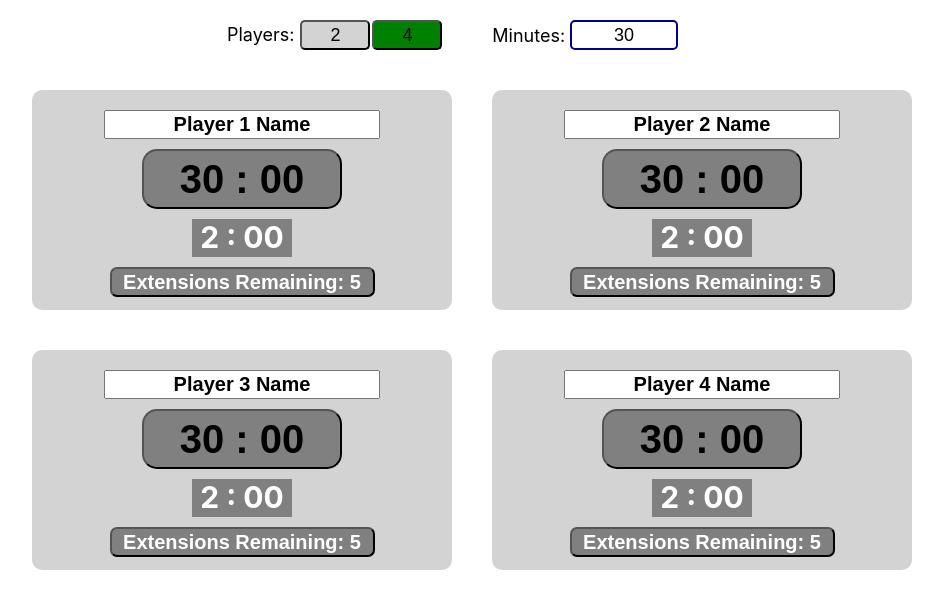
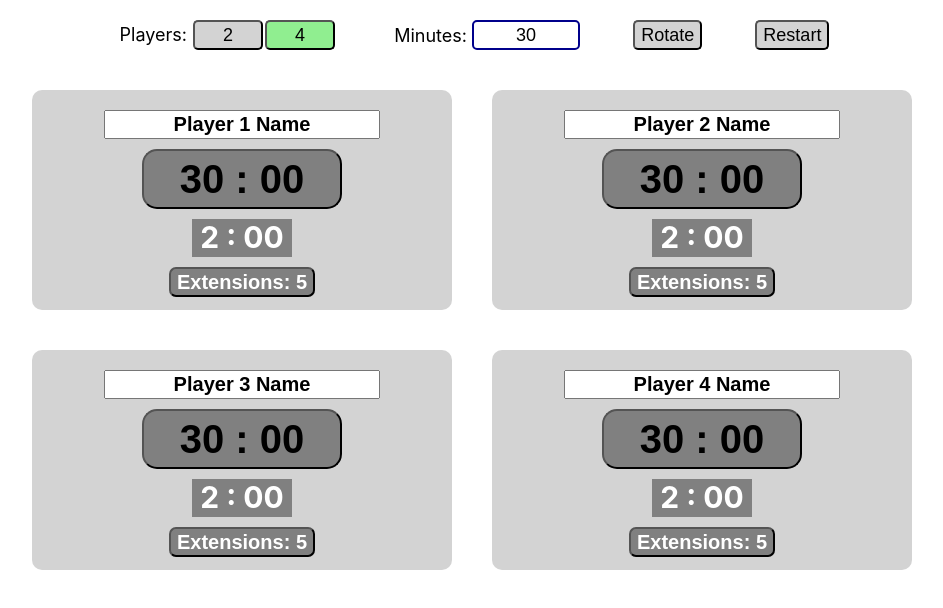
Before and after one commit to dracobg/multi_player_timer, a React (Create React App) app: page / in a window 1280 px wide. Shown: the top 608 px of the page, without its empty margins (168-1111 px from the left). Built offline with nearby package versions, Linux system fonts and the light colour scheme.

Commit message:
added rotate and restart buttons

```diff
--- a/src/App.css
+++ b/src/App.css
@@ -7,9 +7,9 @@
 .settingsDiv {
   display: flex;
   flex-wrap: wrap;
-  flex-direction: row;
-  justify-content: space-evenly;
-  width: 500px;
+  flex-direction: column;
+  justify-content: center;
+  width: 60%;
   margin: 20px auto;
   height: 30px;
 }
@@ -44,6 +44,10 @@
   margin: 0 auto;
 }
 
+.clocksDiv.twoPlayer {
+  width: 40%;
+}
+
 .clockDiv {
   width: 400px;
   height: 200px;
@@ -51,6 +55,18 @@
   background-color: lightgray;
   border-radius: 10px;
   padding: 10px;
+}
+
+.clockDiv.rotate {
+  transform: rotate(180deg);
+}
+
+.displayClock {
+  display: block;
+}
+
+.hideClock {
+  display: none;
 }
 
 .clock {
@@ -99,13 +115,13 @@
   font-size: 18px;
 }
 
+.selectPlayers.selected {
+  background-color: lightgreen;
+}
+
 .settingsLabel {
   font-size: 18px;
   margin: 5px;
-}
-
-.selectPlayers.selected {
-  background-color: green;
 }
 
 .timerDiv {
@@ -138,7 +154,6 @@
 }
 
 .extDiv {
-  width: 265px;
   height: 30px;
   margin: auto;
   background-color: gray;
@@ -168,3 +183,15 @@
   font-size: 20px;
   font-weight: bold;
 }
+
+.settingsBtn {
+  font-size: 18px;
+  background-color: lightgray;
+  cursor: pointer;
+  border-radius: 5px;
+  height: 30px;
+}
+
+.settingsBtn.selected {
+  background-color: lightgreen;
+}
--- a/src/App.js
+++ b/src/App.js
@@ -31,6 +31,8 @@ class App extends Component {
     this.handleSelectPlayerNumber = this.handleSelectPlayerNumber.bind(this);
     this.displayClocks = this.displayClocks.bind(this);
     this.useExtension = this.useExtension.bind(this);
+    this.handleRotate = this.handleRotate.bind(this);
+    this.restartGame = this.restartGame.bind(this);
   }
 
   componentDidMount() {
@@ -67,6 +69,10 @@ class App extends Component {
     }
   }
 
+  handleRotate() {
+    this.setState({ rotate: !this.state.rotate })
+  }
+
   handleSelectPlayerNumber(e) {
     const playerQty = e.target.name === '2PlayerSelected' ? 2 : 4
     this.setState({
@@ -80,6 +86,18 @@ class App extends Component {
 
     this.setState({
       names: tempNames
+    })
+  }
+
+  restartGame() {
+    const numberSeconds = this.state.numberMinutes * 60
+
+    this.setState({
+      clocks: [numberSeconds, numberSeconds, numberSeconds, numberSeconds],
+      timers: [originalSecondsTimer, originalSecondsTimer, originalSecondsTimer, originalSecondsTimer],
+      extensions: [originalExtensions, originalExtensions, originalExtensions, originalExtensions],
+      playerSelected: 5,
+      started: false
     })
   }
 
@@ -109,7 +127,7 @@ class App extends Component {
     let clockArray = []
     for (let n = 0; n < this.state.playerQty; n++) {
       clockArray.push(
-        <Clock key={n} index={n} playerName={this.state.names[n]} handleChangeName={this.handleChangeName} clock={this.state.clocks[n]} timer={this.state.timers[n]} playerSelected={this.state.playerSelected} setSelectedPlayer={this.setSelectedPlayer} extensions={this.state.extensions[n]} useExtension={this.useExtension} />
+        <Clock key={n} index={n} playerName={this.state.names[n]} handleChangeName={this.handleChangeName} clock={this.state.clocks[n]} timer={this.state.timers[n]} playerSelected={this.state.playerSelected} setSelectedPlayer={this.setSelectedPlayer} extensions={this.state.extensions[n]} useExtension={this.useExtension} playerQty={this.state.playerQty} started={this.state.started} rotate={this.state.rotate} />
       )
     }
 
@@ -162,9 +180,29 @@ class App extends Component {
             />
           </div>
 
+          <div>
+            <button
+              id='rotateBtn'
+              className={!this.state.rotate ? 'settingsBtn' : 'settingsBtn selected'}
+              onClick={this.handleRotate}
+            >
+              Rotate
+            </button>
+          </div>
+
+          <div>
+            <button
+              id='restart'
+              className='settingsBtn'
+              onClick={this.restartGame}
+            >
+              Restart
+            </button>
+          </div>
+
         </div>
 
-        <div id='clocksDiv' className='clocksDiv'>
+        <div id='clocksDiv' className={this.state.playerQty === 4 ? 'clocksDiv' : 'clocksDiv twoPlayer'}>
           {this.displayClocks()}
         </div>
 
--- a/src/Clock.js
+++ b/src/Clock.js
@@ -11,8 +11,11 @@ function Clock(props) {
     const ClassNameTimer = props.timer === 0 ? 'timerDiv zero' : props.timer < 10 ? 'timerDiv critical' : props.timer < 30 ? 'timerDiv low' : props.index === props.playerSelected ? 'timerDiv playerSelected' : 'timerDiv'
     const ClassNameExt = props.extensions === 0 ? 'extDiv zero' : props.extensions < 3 ? 'extDiv low' : props.index === props.playerSelected ? 'extDiv playerSelected' : 'extDiv'
 
+    const rotateClock = props.rotate && ( props.playerQty === 4 && props.index < 2 || props.playerQty === 2 && (props.index % 2) === 0 )
+
     return (
-        <div id={'clockDiv' + props.index} className='clockDiv'>
+        <div id={'clockDiv' + props.index} className={rotateClock ? 'clockDiv rotate' : 'clockDiv'}>
+            <div id='displayClock' className={props.playerName === '' && props.started ? 'hideClock' : 'displayClock'}>
                 <input
                     id={'playerNameInput' + props.index}
                     className='playerNameInput'
@@ -37,11 +40,12 @@ function Clock(props) {
 
                 <button id={'extDiv' + props.index} className={ClassNameExt} onClick={() => props.useExtension(props.index)}>
                     <div id={'playerExt' + props.index} className='playerExt'>
-                    {'Extensions Remaining: ' + props.extensions}
+                        {'Extensions: ' + props.extensions}
                     </div>
                 </button>
             </div>
-    );
+        </div>
+    )
 }
 
 export default Clock
```
Lines whose indentation alone changed are shown as unchanged.
